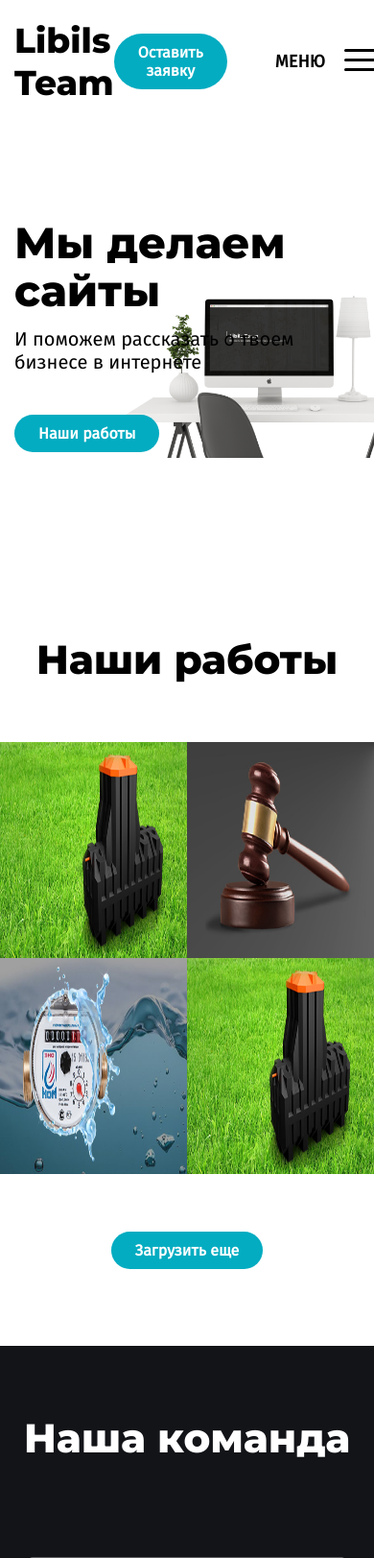
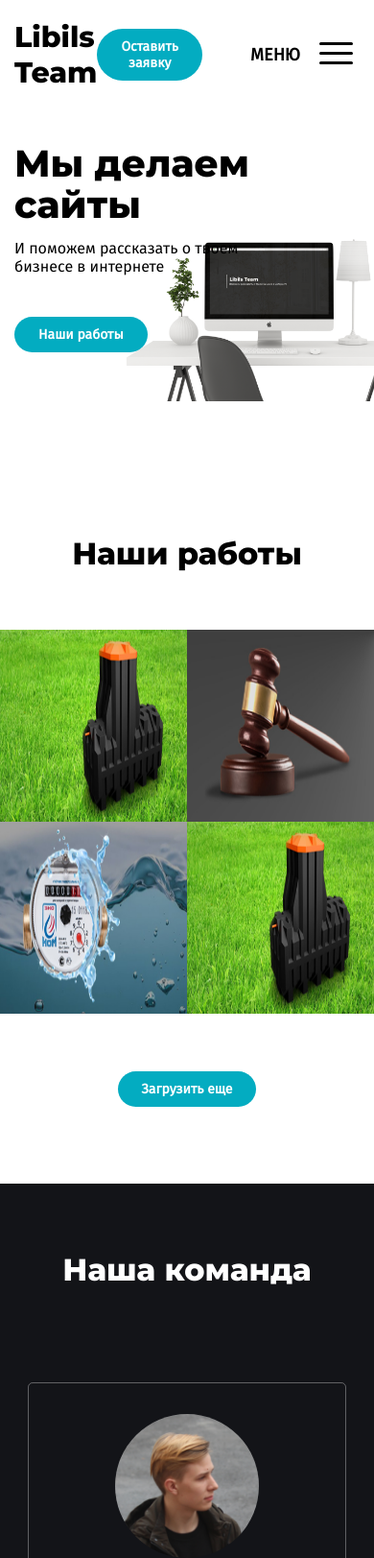
Before and after one commit to Efcolipt/Efcolipt.github.io, a PHP site: page / in a window 390 px wide. Shown: the top 1623 px of the page at 96% size. Run offline with PHP 8.4, Linux system fonts and the light colour scheme; some libraries are stand-ins or nearby versions.

Commit message:
Update media.css

```diff
--- a/css/media.css
+++ b/css/media.css
@@ -115,4 +115,70 @@
 	h1 {
 	    font-size: 45px!important;
 	}
+	.inp--contact > input {
+	    width: 40.5%!important;
+	}
+	small{
+		font-size: 12px !important;
+	}
+	h3 {
+	    font-size: 30px!important;
+	}
+	#start--block {
+		padding-top: 35px!important;
+	    padding-top: 35px!important;
+	}
 }
+@media only screen and (max-width: 705px){
+
+	.content--start > p {
+	    font-size: 16px!important;
+	}
+
+	h1 {
+	    font-size: 39px!important;
+	}
+
+	.img--title> img {
+	    height: 200px!important;
+	}
+	.port--worker {
+	    height: 200px!important;
+	}
+	.show--about--port h3 {
+	    margin-top: 15px!important;
+	}
+	.about--this--site {
+	    margin-top: 24px!important;
+	}
+	.show--about--port p {
+	    font-size: 13px!important;
+	}
+	.person--testimonial{
+		padding: 0!important;
+	}
+	.title--testimonial > p{
+		font-size: 20px!important;
+	}
+	.txt--testimonial > p {
+		font-size: 14px!important;
+	}
+	.testimonail > span:nth-child(2) {
+	    font-size: 12px!important;
+	}
+	.btn--defualt{
+		font-size: 14px!important;
+	}
+	.logo > a{
+		font-size: 30px!important;
+	}
+	.menu--modal--content {
+	    margin-top: 150px!important;
+	}
+	.menu--modal--content > ul > li > a{
+		font-size: 30px!important;
+	}
+	h2 {
+	    font-size: 32px!important;
+	}
+}
```
